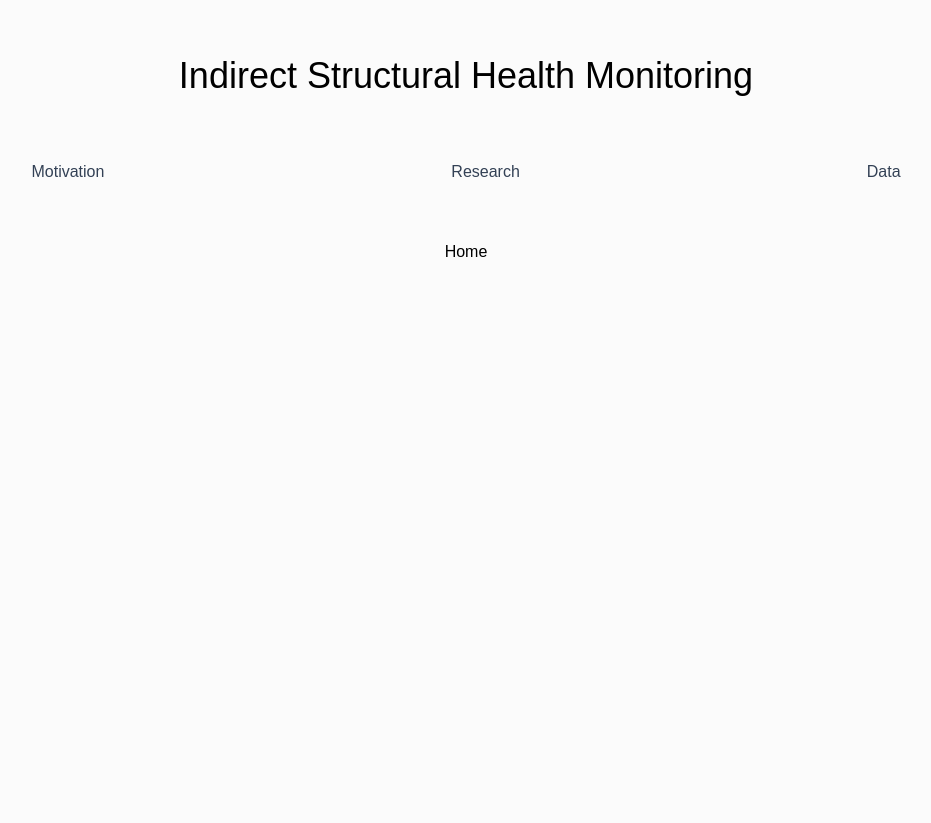
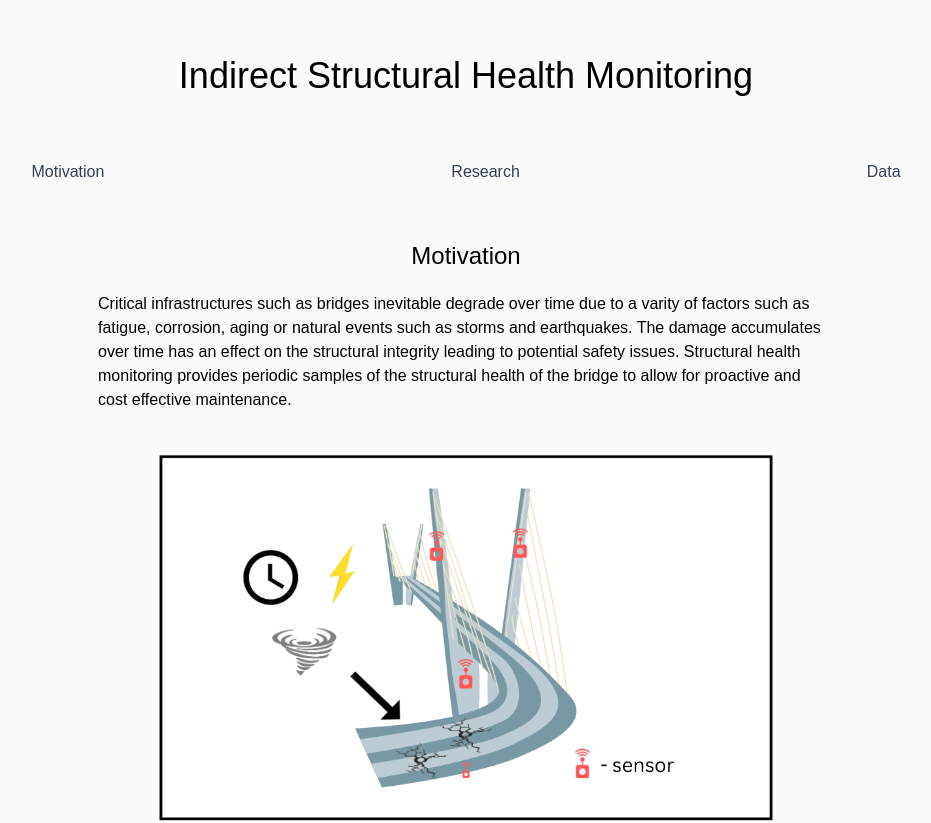
Before and after one commit to indirectshm/indirectshm.github.io, a Next.js app: page / in a window 1280 px wide. Shown: the top 823 px of the page, without its empty margins (174-1105 px from the left). Before the commit the page ends 800 px from the top, so only its background shows below. Built offline with nearby package versions, Linux system fonts and the light colour scheme.

Commit message:
Reroute home :D

```diff
--- a/src/pages/index.tsx
+++ b/src/pages/index.tsx
@@ -1,8 +1,10 @@
+import Motivation from "./motivation"
+
 export default function Home() {
 
     return (
         <>
-            <h1>Home</h1>
+            <Motivation/>
         </>
     )
 }
```
